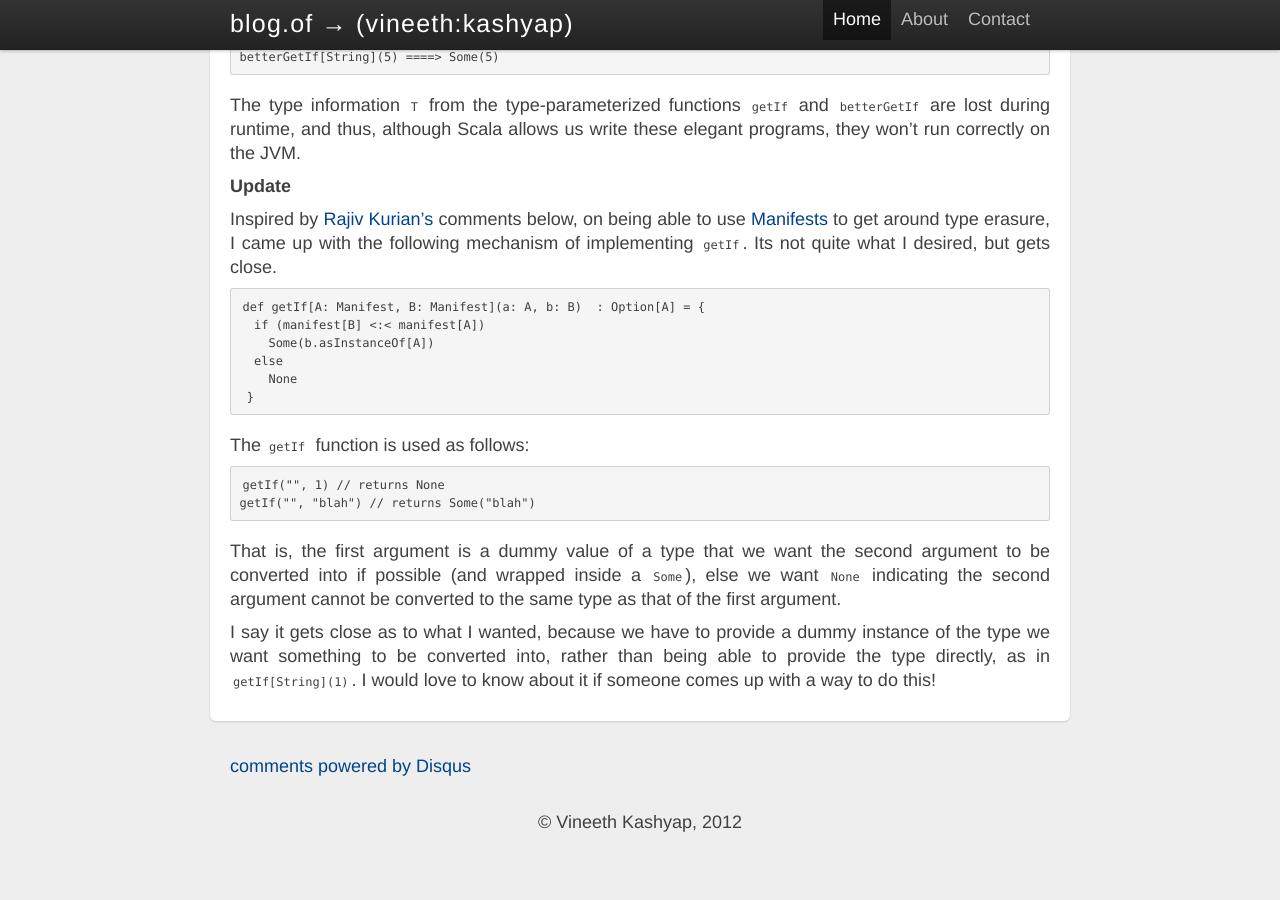
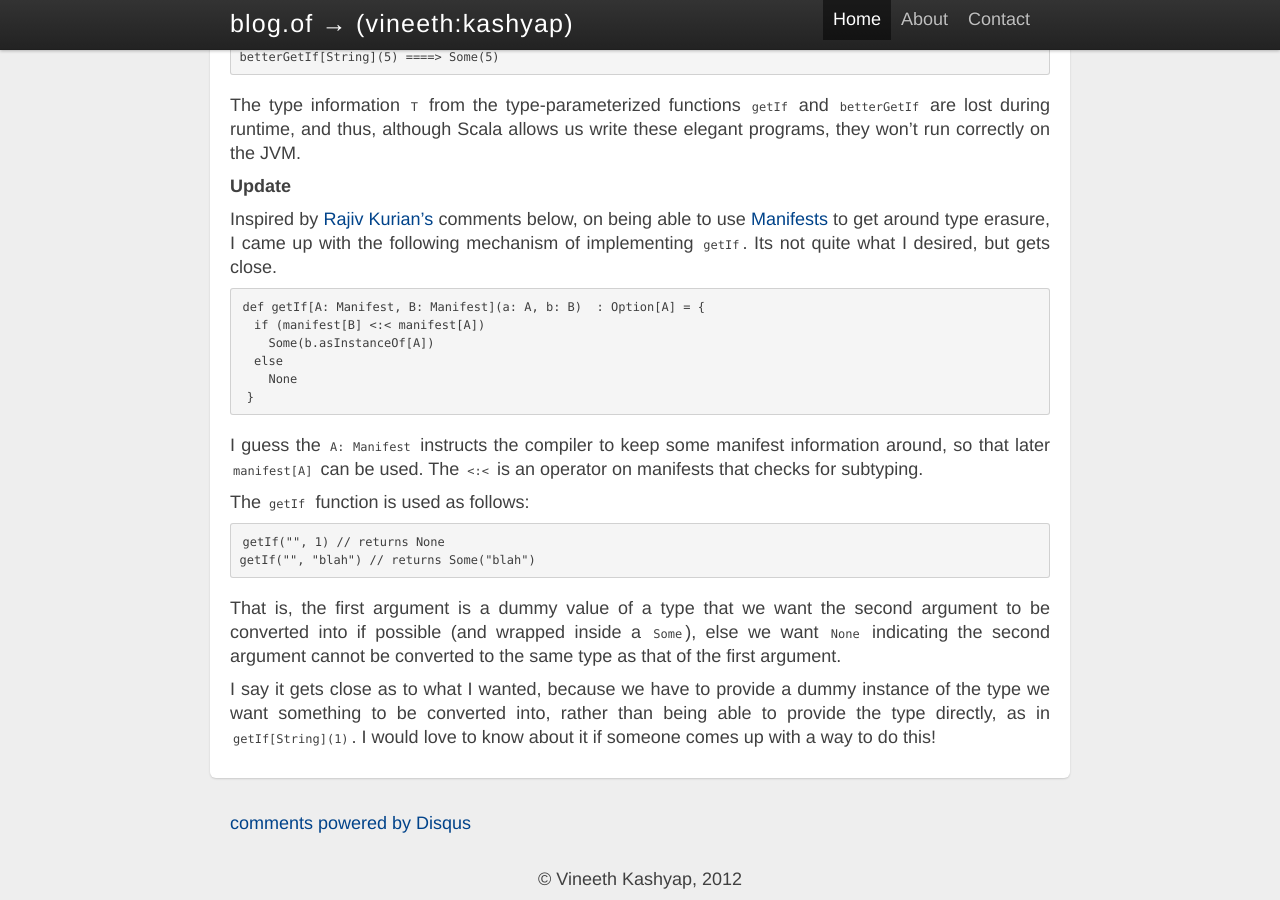
Before and after one commit to vineethk/vineethk.github.com, a Jekyll site: the page built from _posts/2012-03-15-scala-type-erasure.md, in a window 1280 px wide and 900 px high, scrolled down 1129 px. Built offline with Jekyll 4.4.1, drawn with Linux system fonts in a browser that asks for light colours; Markdown is read by kramdown in place of the engine named in the settings; comment, search, counter and statistics services are not loaded; before the commit the page ends 1972 px from its top, so only the background shows below that.

Commit message:
More fixes

```diff
--- a/_posts/2012-03-15-scala-type-erasure.md
+++ b/_posts/2012-03-15-scala-type-erasure.md
@@ -65,6 +65,8 @@ Inspired by [Rajiv Kurian's](http://www.linkedin.com/pub/rajiv-kurian/14/7a1/296
 	    None
 	 }
 
+I guess the `A: Manifest`	instructs the compiler to keep some manifest information around, so that later `manifest[A]` can be used. The `<:<` is an operator on manifests that checks for subtyping.
+
 The `getIf	` function is used as follows:
 
 	getIf("", 1) // returns None
```
